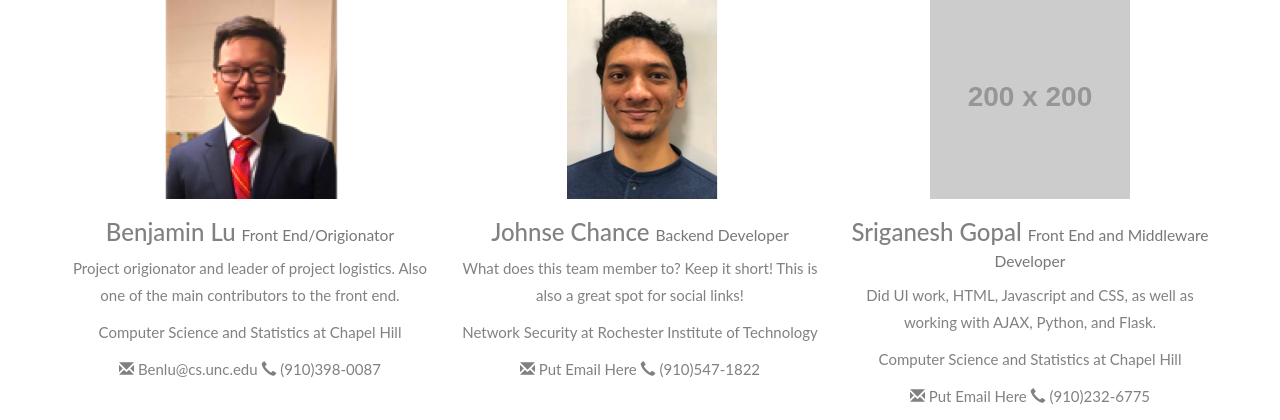
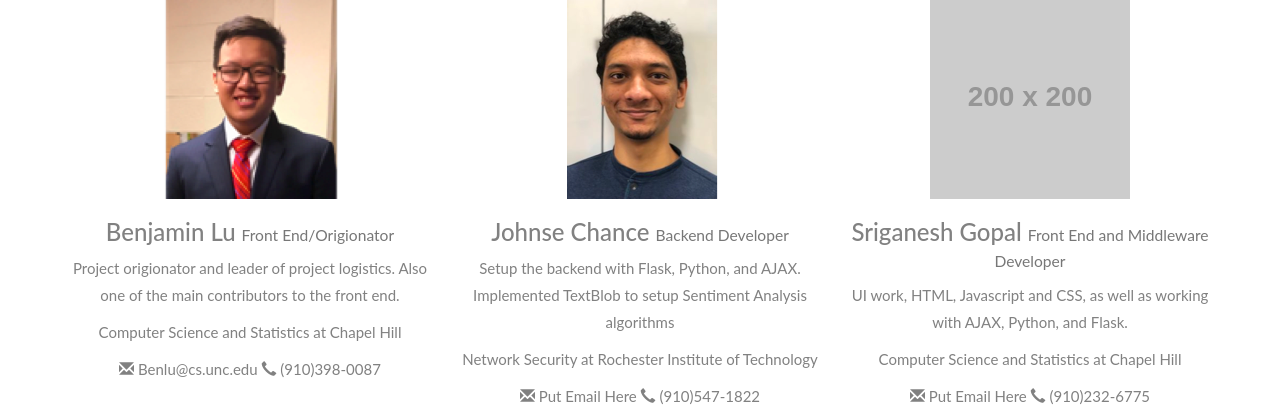
Before and after one commit to Speaker4TheUndead/Sentiment-Analysis, a Flask app: template server/templates/people.html in a window 1280 px wide. Shown: the part 620-1040 px from the top of the page. Run offline with Flask 2, Linux system fonts and the light colour scheme; the template is opened without the code that fills it, so the values that code supplies are empty; grey boxes labelled with a size stand in for pictures from a placeholder-image service; some libraries are stand-ins or nearby versions.

Commit message:
added Johnse's work desc

```diff
--- a/server/templates/people.html
+++ b/server/templates/people.html
@@ -300,7 +300,7 @@
                 <h3>Johnse Chance
                     <small>Backend Developer</small>
                 </h3>
-                <p>What does this team member to? Keep it short! This is also a great spot for social links!</p>
+                <p>Setup the backend with Flask, Python, and AJAX. Implemented TextBlob to setup Sentiment Analysis algorithms</p>
                 <p>Network Security at Rochester Institute of Technology</p>
                 <p>
                     <span class="glyphicon glyphicon-envelope"></span> Put Email Here
@@ -312,7 +312,7 @@
                 <h3>Sriganesh Gopal
                     <small>Front End and Middleware Developer</small>
                 </h3>
-                <p>Did UI work, HTML, Javascript and CSS, as well as working with AJAX, Python, and Flask.</p>
+                <p>UI work, HTML, Javascript and CSS, as well as working with AJAX, Python, and Flask.</p>
                 <p>Computer Science and Statistics at Chapel Hill
                     <p>
                         <p>
```
